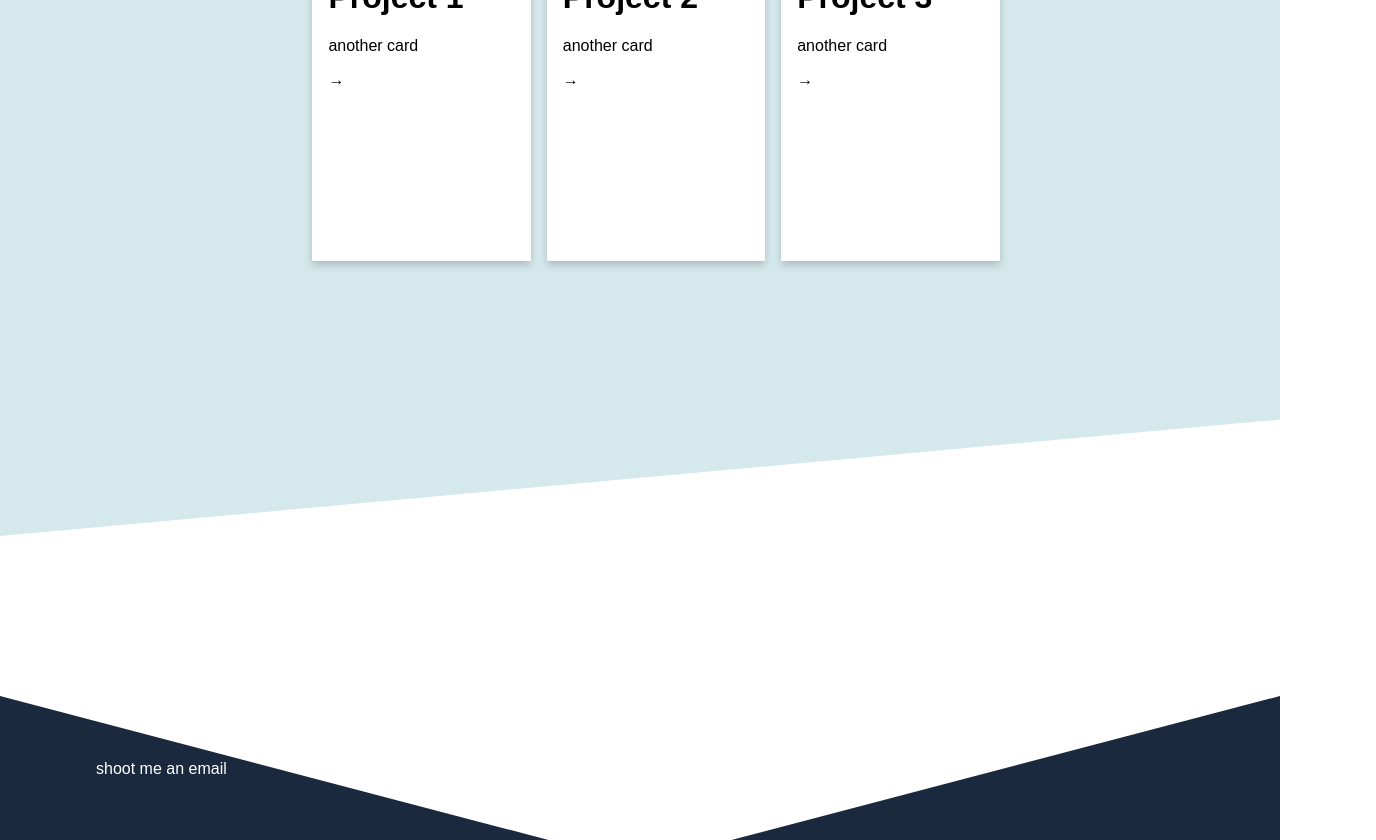
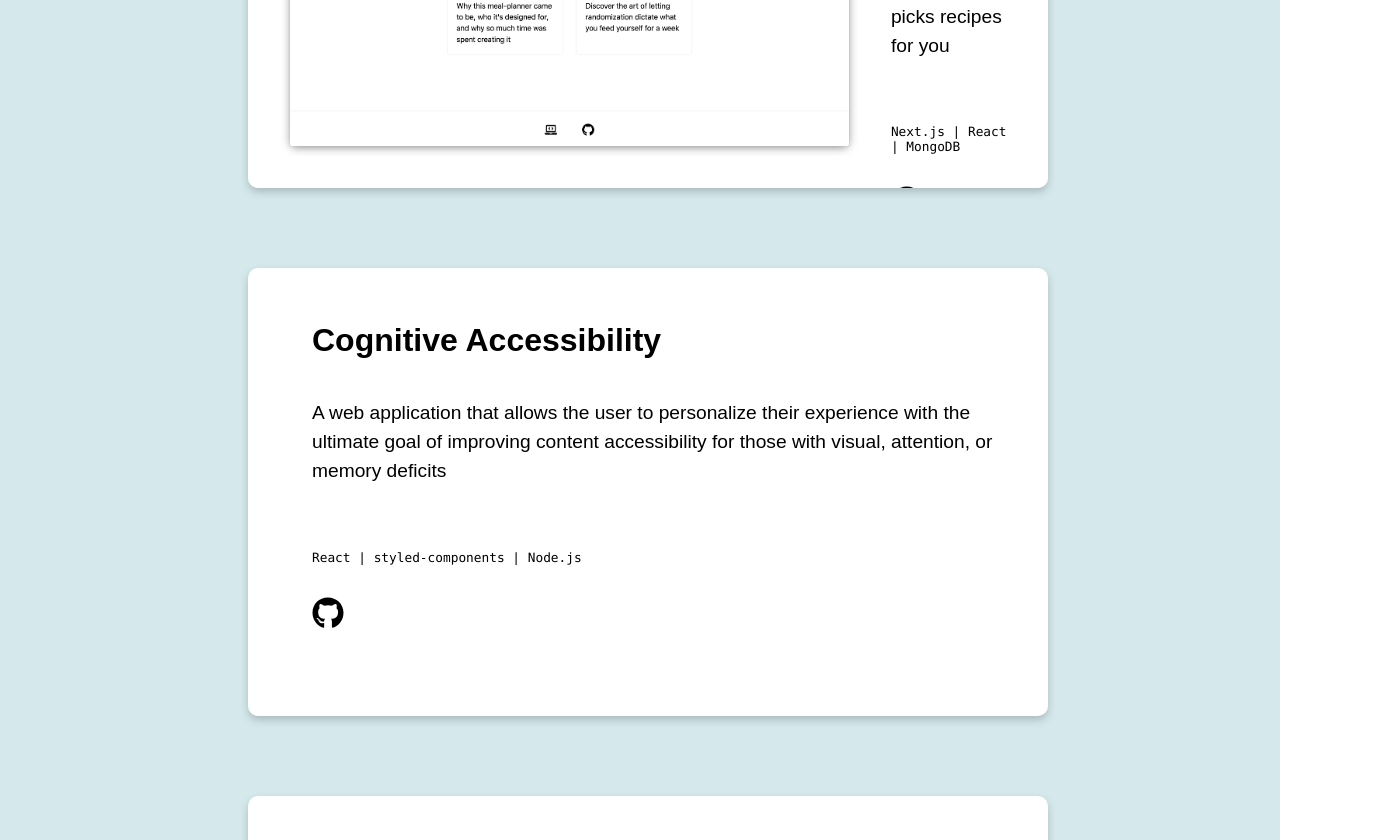
Before and after one commit to kristencoy/portfolio, a Next.js app: page /lab in a window 1280 px wide. Shown: the part 1960-2800 px from the top of the page, 1376 px wide, since content can reach past the window. Built offline with nearby package versions, Linux system fonts and the light colour scheme.

Commit message:
Added footer styling and links; added project details; improved overall styling

```diff
--- a/package.json
+++ b/package.json
@@ -14,6 +14,7 @@
     "next": "12.1.5",
     "react": "18.0.0",
     "react-dom": "18.0.0",
+    "react-icons": "^4.3.1",
     "react-tsparticles": "^1.43.1",
     "tsparticles": "^1.43.1"
   },
--- a/pages/index.js
+++ b/pages/index.js
@@ -2,7 +2,6 @@
 import Head from "next/head";
 import Image from "next/image";
 import styles from "../styles/Home.module.css";
-import Button from "@mui/material/Button";
 
 export default function Home() {
   return (
@@ -24,8 +23,6 @@ export default function Home() {
         <h1 className={styles.title}>
           Welcome to <a href="https://nextjs.org">Next.js!</a>
         </h1>
-
-        <Button variant="contained">MUI button</Button>
 
         <p className={styles.description}>
           Get started by editing{" "}
--- a/pages/lab.js
+++ b/pages/lab.js
@@ -1,12 +1,12 @@
 import Particles from "react-tsparticles";
 import { css } from "@emotion/react";
 import Link from "next/link";
-import Button from "@mui/material/button";
-import Navbar from "../src/components/Navbar";
-import AppBar from "@mui/material/AppBar";
+import Button from "@mui/material/Button";
+// import Navbar from "../src/components/Navbar";
 import About from "../src/components/About";
 import Projects from "../src/components/Projects";
 import FooterContact from "../src/components/FooterContact";
+import { FaRegGem } from "react-icons/fa";
 
 const headerStyle = css`
   height: 100vh;
@@ -30,14 +30,26 @@ const containerStyleProject = css`
   padding: 3rem;
   align-items: center;
   width: 100%;
-  clip-path: polygon(0 14%, 100% 0, 100% 87%, 0% 100%);
+  height: auto;
+  clip-path: polygon(0 10%, 100% 0, 100% 90%, 0% 100%);
 `;
 
 const contentContainer = css`
   left: 10%;
   width: 75%;
   padding-top: 2rem;
-  height: 100vh;
+  /* height: 100vh; */
+  display: flex;
+  flex-direction: column;
+  align-items: center;
+`;
+
+const contentContainerProjects = css`
+  /* left: 10%; */
+  width: 75%;
+  padding-top: 6rem;
+  padding-bottom: 6rem;
+  height: auto;
   display: flex;
   flex-direction: column;
   align-items: center;
@@ -67,6 +79,11 @@ const titleColor = css`
   color: #007c90;
   font-size: inherit;
   display: inline;
+`;
+
+const gemStyle = css`
+  font-size: 12rem;
+  color: #007c90;
 `;
 
 const Lab = () => {
@@ -192,9 +209,12 @@ const Lab = () => {
         </div>
       </div>
       <div css={containerStyleProject}>
-        <div id="projects-section" css={contentContainer}>
+        <div id="projects-section" css={contentContainerProjects}>
           <Projects />
         </div>
+      </div>
+      <div css={containerStyle}>
+        <FaRegGem css={gemStyle} />
       </div>
       <FooterContact />
     </>
--- a/src/components/FooterContact.js
+++ b/src/components/FooterContact.js
@@ -1,19 +1,61 @@
 import { css } from "@emotion/react";
 import Link from "next/link";
+import { FaGithub } from "react-icons/fa";
+import { HiOutlineMail } from "react-icons/hi";
 
 const footerContainer = css`
   clip-path: polygon(50% 35%, 100% 0, 100% 100%, 0 100%, 0 0);
   background-color: #1b293e;
   height: 60vh;
-  margin-top: 10rem;
+  margin-top: 5rem;
+  display: flex;
+  flex-direction: column;
+  align-content: center;
+  justify-content: center;
 `;
 
-const mailToStyles = css`
+const contentCard = css`
+  /* box-shadow: 0 4px 8px 0 rgba(0, 0, 0, 0.2);
+  border-radius: 10px; */
+  display: flex;
+  flex-direction: column;
+  align-items: center;
+  justify-content: center;
+  align-self: center;
+  position: relative;
+  padding-top: 6rem;
+`;
+
+const footerTitle = css`
+  letter-spacing: 1.25;
+  z-index: 999;
+  width: 100%;
+  margin-bottom: 3rem;
+  display: flex;
+  flex-direction: column;
+  align-items: center;
   color: white;
+  letter-spacing: 2px;
+  &:before {
+    border-bottom: 0.2rem solid #007c90;
+    content: "";
+    top: 4rem;
+    width: 18rem;
+    position: relative;
+    display: block;
+    z-index: -1;
+  }
+`;
+
+const linkStyles = css`
+  color: white;
+  font-size: 2rem;
   position: relative;
   display: block;
-  top: 4rem;
-  left: 6rem;
+  transition: all 0.2s;
+  &:hover {
+    transform: translateY(-5px);
+  }
 `;
 
 const MailTo = ({ mailto, label }) => {
@@ -26,7 +68,17 @@ const MailTo = ({ mailto, label }) => {
         e.preventDefault;
       }}
     >
-      <a css={mailToStyles}>{label}</a>
+      <a css={linkStyles}>{label}</a>
+    </Link>
+  );
+};
+
+const GitHubLink = () => {
+  return (
+    <Link href="https://www.github.com/kristencoy" passHref={true}>
+      <a css={linkStyles}>
+        <FaGithub />
+      </a>
     </Link>
   );
 };
@@ -34,7 +86,14 @@ const MailTo = ({ mailto, label }) => {
 function FooterContact() {
   return (
     <div css={footerContainer}>
-      <MailTo label="shoot me an email" mailto="mailto:kristenwcoy@gmail.com" />
+      <div css={contentCard}>
+        <h1 css={footerTitle}>Let's connect</h1>
+        <MailTo
+          label={<HiOutlineMail />}
+          mailto="mailto:kristenwcoy@gmail.com"
+        />
+        <GitHubLink />
+      </div>
     </div>
   );
 }
--- a/src/components/Projects.js
+++ b/src/components/Projects.js
@@ -1,11 +1,18 @@
 import { css } from "@emotion/react";
-import ProjectCard from "./ProjectCard";
+import picture from "../../public/meal_planner_frame.png";
+import { FaGithub } from "react-icons/fa";
+
+// @todo:
+// decide on project style - how much to write, etc.
+// tweak projects as much as possible
+// make browserframe screenshots
+// go from there
 
 const projectContainer = css`
   display: flex;
-  flex-direction: row;
-  justify-content: space-evenly;
-  width: 100%;
+  flex-direction: column;
+  align-items: center;
+  justify-content: center;
 `;
 
 const projectsTitle = css`
@@ -25,39 +32,127 @@ const projectsTitle = css`
   }
 `;
 
-const projectsCard = css`
+const projectCard = css`
+  box-shadow: 0 4px 8px 0 rgba(0, 0, 0, 0.2);
+  border-radius: 10px;
+  height: 28rem;
+  width: 95%;
+  min-width: 800px;
+  margin-top: 2rem;
+  margin: 2.5rem;
+  padding: 2rem;
+  background-color: white;
+  display: flex;
+  overflow: auto;
+  transition: all 0.2s;
+  &:hover {
+    transform: translateY(-5px);
+  }
+`;
+
+const projectsSection = css`
   /* box-shadow: 0 4px 8px 0 rgba(0, 0, 0, 0.2);
   border-radius: 10px; */
-  max-height: 75%;
-  max-width: 90%;
+  /* max-height: 75%;
+  max-width: 90%; */
   margin-left: 1rem;
   margin-top: 2rem;
   padding: 3rem;
   display: flex;
   flex-direction: column;
   justify-content: center;
+  width: 100%;
+`;
+
+const projectImgStyles = css`
+  height: 100%;
+  max-width: 100%;
+`;
+
+const projectText = css`
+  display: flex;
+  flex-direction: column;
+  margin-left: 2rem;
+  span {
+    font-family: Menlo, Monaco, Lucida Console, Liberation Mono,
+      DejaVu Sans Mono, Bitstream Vera Sans Mono, Courier New, monospace;
+    font-size: 0.8rem;
+    margin-bottom: 2rem;
+  }
+  p {
+    font-size: 1.2rem;
+    width: 100%;
+    font-weight: 300;
+    color: black;
+    line-height: 1.5;
+    margin-bottom: 4rem;
+  }
+  a {
+    font-size: 2rem;
+    transition: all 0.2s;
+    right: 0;
+    &:hover {
+      color: #007c90;
+    }
+  }
 `;
 
 function Projects() {
   return (
-    <div css={projectsCard}>
+    <div css={projectsSection}>
       <h1 css={projectsTitle}>Recent Projects</h1>
       <div css={projectContainer}>
-        <ProjectCard>
-          <h1>Project 1</h1>
-          <p>another card</p>
-          <a href="">&rarr;</a>
-        </ProjectCard>
-        <ProjectCard>
-          <h1>Project 2</h1>
-          <p>another card</p>
-          <a href="">&rarr;</a>
-        </ProjectCard>
-        <ProjectCard>
-          <h1>Project 3</h1>
-          <p>another card</p>
-          <a href="">&rarr;</a>
-        </ProjectCard>
+        <div css={projectCard}>
+          <img css={projectImgStyles} src={picture.src} />
+          <div css={projectText}>
+            <h1>Weekly Meal Planner</h1>
+            <p>It's a meal planner that picks recipes for you</p>
+            <span>Next.js | React | MongoDB</span>
+            <a href="">
+              <FaGithub />
+            </a>
+          </div>
+        </div>
+        <div css={projectCard}>
+          <div css={projectText}>
+            <h1>Cognitive Accessibility</h1>
+            <p>
+              A web application that allows the user to personalize their
+              experience with the ultimate goal of improving content
+              accessibility for those with visual, attention, or memory deficits
+            </p>
+            <span>React | styled-components | Node.js</span>
+            <a href="">
+              <FaGithub />
+            </a>
+          </div>
+        </div>
+        <div css={projectCard}>
+          <div css={projectText}>
+            <h1>Picnicky</h1>
+            <p>
+              A fullstack CRUD application made as part of Colt Steele's "Web
+              Developer Bootcamp" course
+            </p>
+            <span>React | styled-components</span>
+            <a href="">
+              <FaGithub />
+            </a>
+          </div>
+        </div>
+        <div css={projectCard}>
+          <div css={projectText}>
+            <h1>Portfolio</h1>
+            <p>
+              Yep, the one you're looking at. I actually put a lot of work into
+              this thing.
+            </p>
+            <span>Next.js | React | emotion</span>
+            <a href="">
+              <FaGithub />
+            </a>
+          </div>
+        </div>
       </div>
     </div>
   );
```
Also changed, not shown: public/meal_planner_frame.png (added), 1 other file (tests, documents, lock files or other folders).
